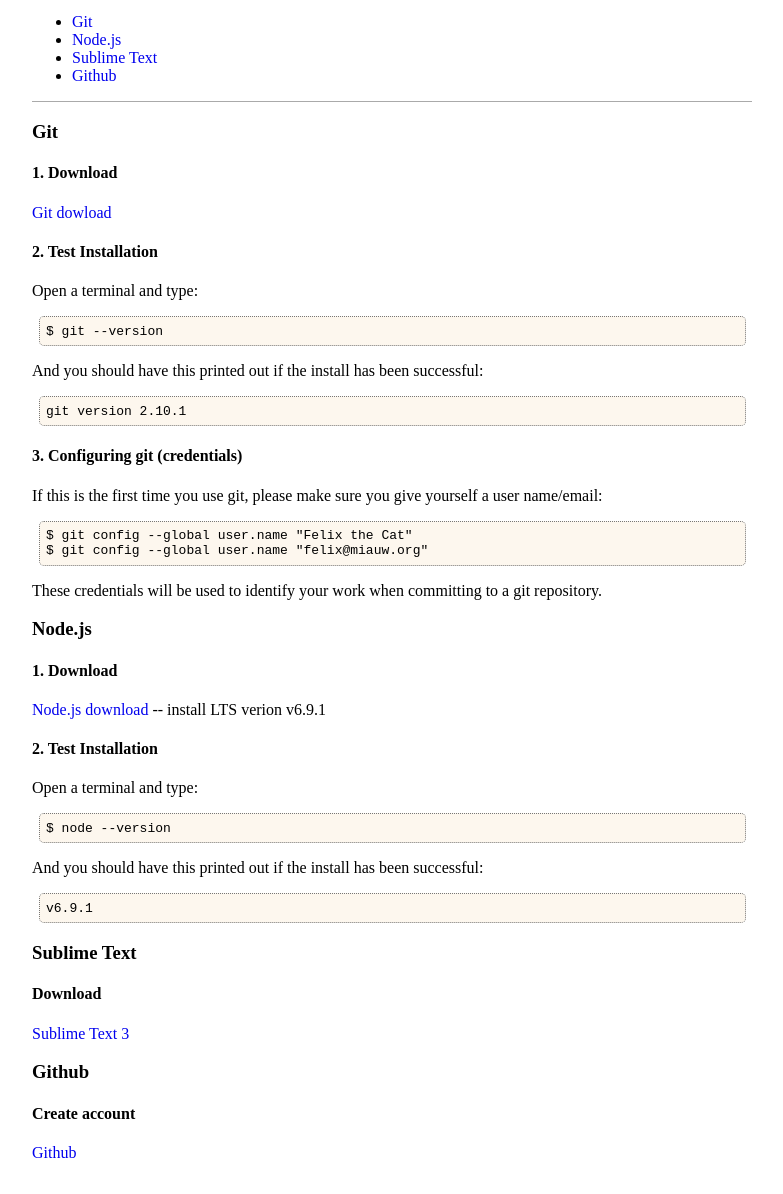
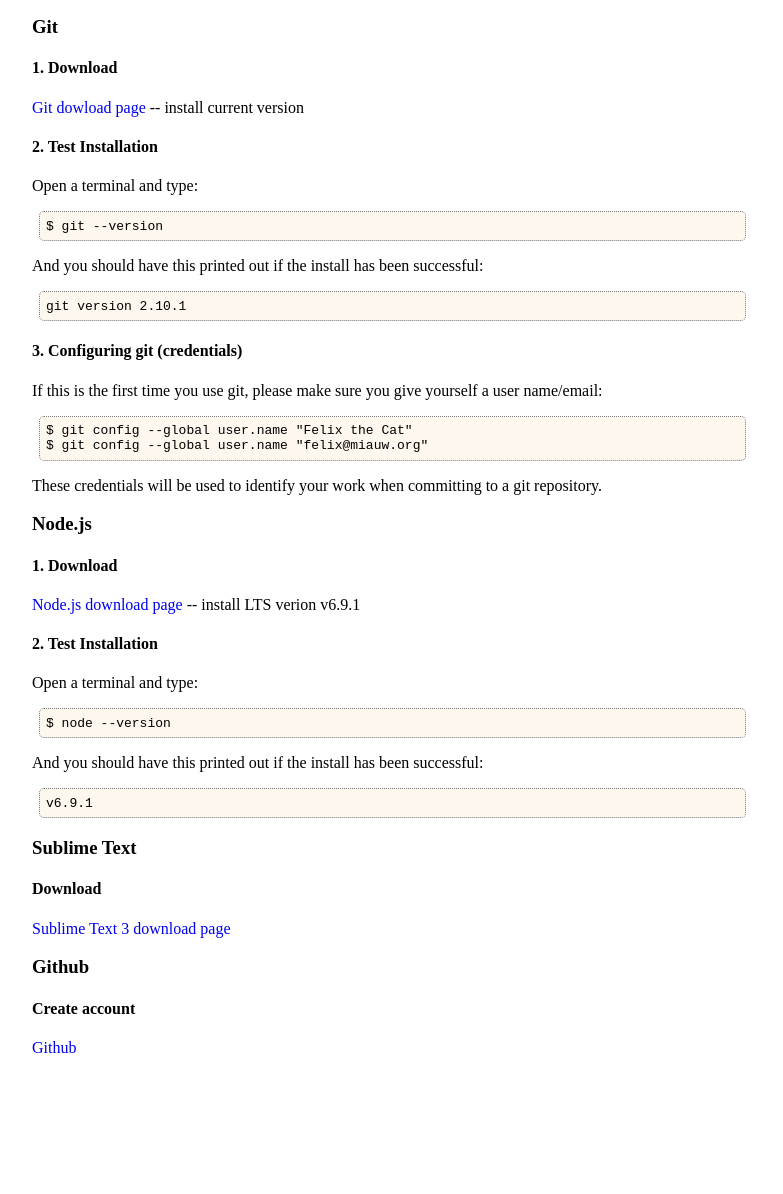
Before and after one commit to gauthiier/cth2016, a plain HTML site: page setup.html in a window 1280 px wide. Shown: the part 106-1300 px from the top of the page, without its empty margins (248-1031 px from the left). After the commit the page ends 1201 px from the top, so only its background shows below. Drawn offline with Linux system fonts and the light colour scheme.

Commit message:
setup-dowload

```diff
--- a/setup.html
+++ b/setup.html
@@ -16,17 +16,9 @@
 <header>
 <h1 class="title">CTH-2016 / Setup (Git, Node, Sublime Text)</h1>
 </header>
-<nav id="TOC">
-<ul>
-<li><a href="#git">Git</a></li>
-<li><a href="#node.js">Node.js</a></li>
-<li><a href="#sublime-text">Sublime Text</a></li>
-<li><a href="#github">Github</a></li>
-</ul>
-</nav>
 <h3 id="git">Git</h3>
 <h4 id="download">1. Download</h4>
-<p><a href="https://git-scm.com/downloads">Git dowload</a></p>
+<p><a href="https://git-scm.com/downloads">Git dowload page</a> -- install current version</p>
 <h4 id="test-installation">2. Test Installation</h4>
 <p>Open a terminal and type:</p>
 <pre><code>$ git --version</code></pre>
@@ -39,7 +31,7 @@
 <p>These credentials will be used to identify your work when committing to a git repository.</p>
 <h3 id="node.js">Node.js</h3>
 <h4 id="download-1">1. Download</h4>
-<p><a href="https://nodejs.org/en/download/">Node.js download</a> -- install LTS verion v6.9.1</p>
+<p><a href="https://nodejs.org/en/download/">Node.js download page</a> -- install LTS verion v6.9.1</p>
 <h4 id="test-installation-1">2. Test Installation</h4>
 <p>Open a terminal and type:</p>
 <pre><code>$ node --version</code></pre>
@@ -47,7 +39,7 @@
 <pre><code>v6.9.1</code></pre>
 <h3 id="sublime-text">Sublime Text</h3>
 <h4 id="download-2">Download</h4>
-<p><a href="http://www.sublimetext.com/3">Sublime Text 3</a></p>
+<p><a href="http://www.sublimetext.com/3">Sublime Text 3 download page</a></p>
 <h3 id="github">Github</h3>
 <h4 id="create-account">Create account</h4>
 <p><a href="https://github.com">Github</a></p>
```
Also changed, not shown: setup.md (+3 -3 lines).
